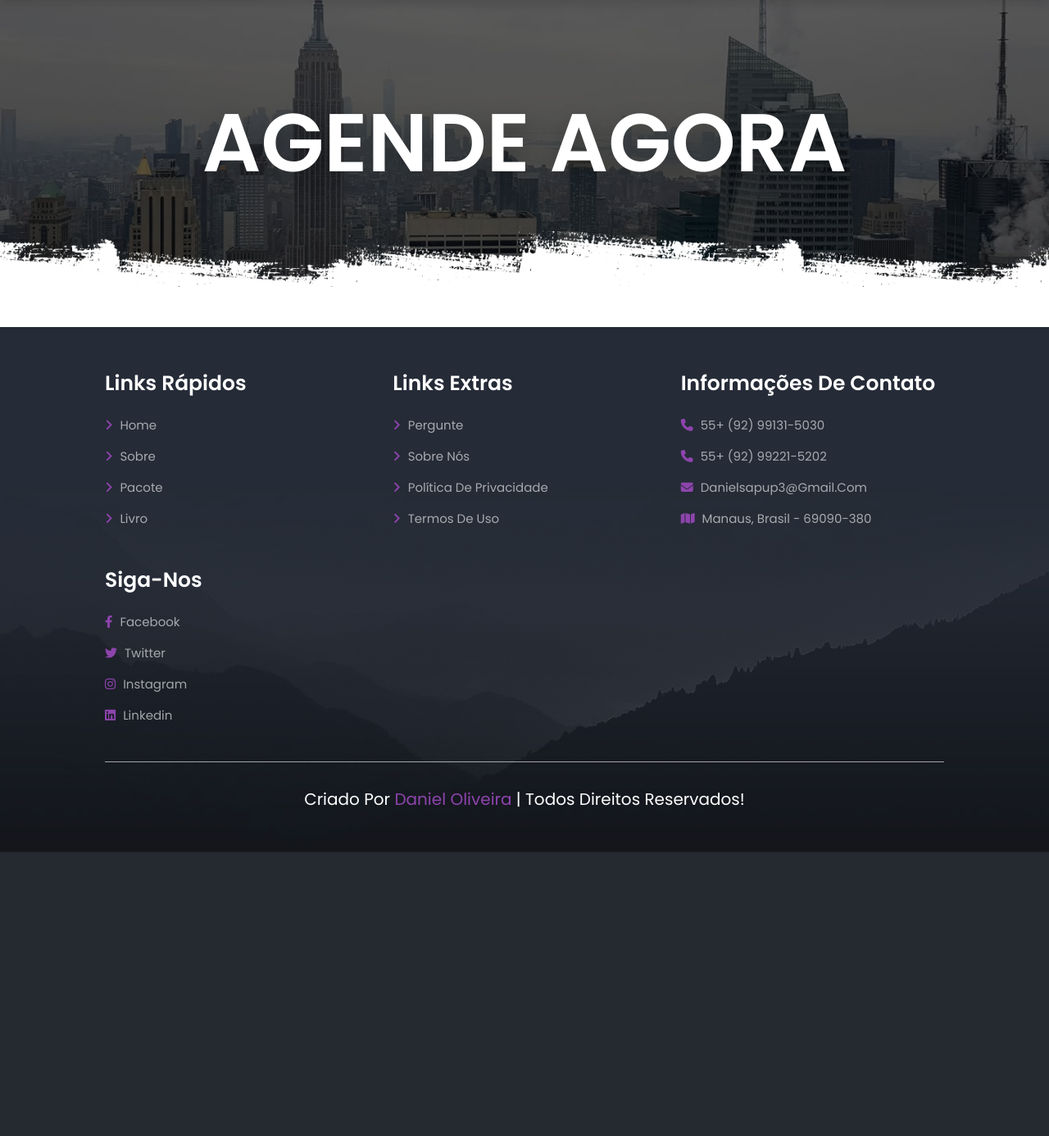
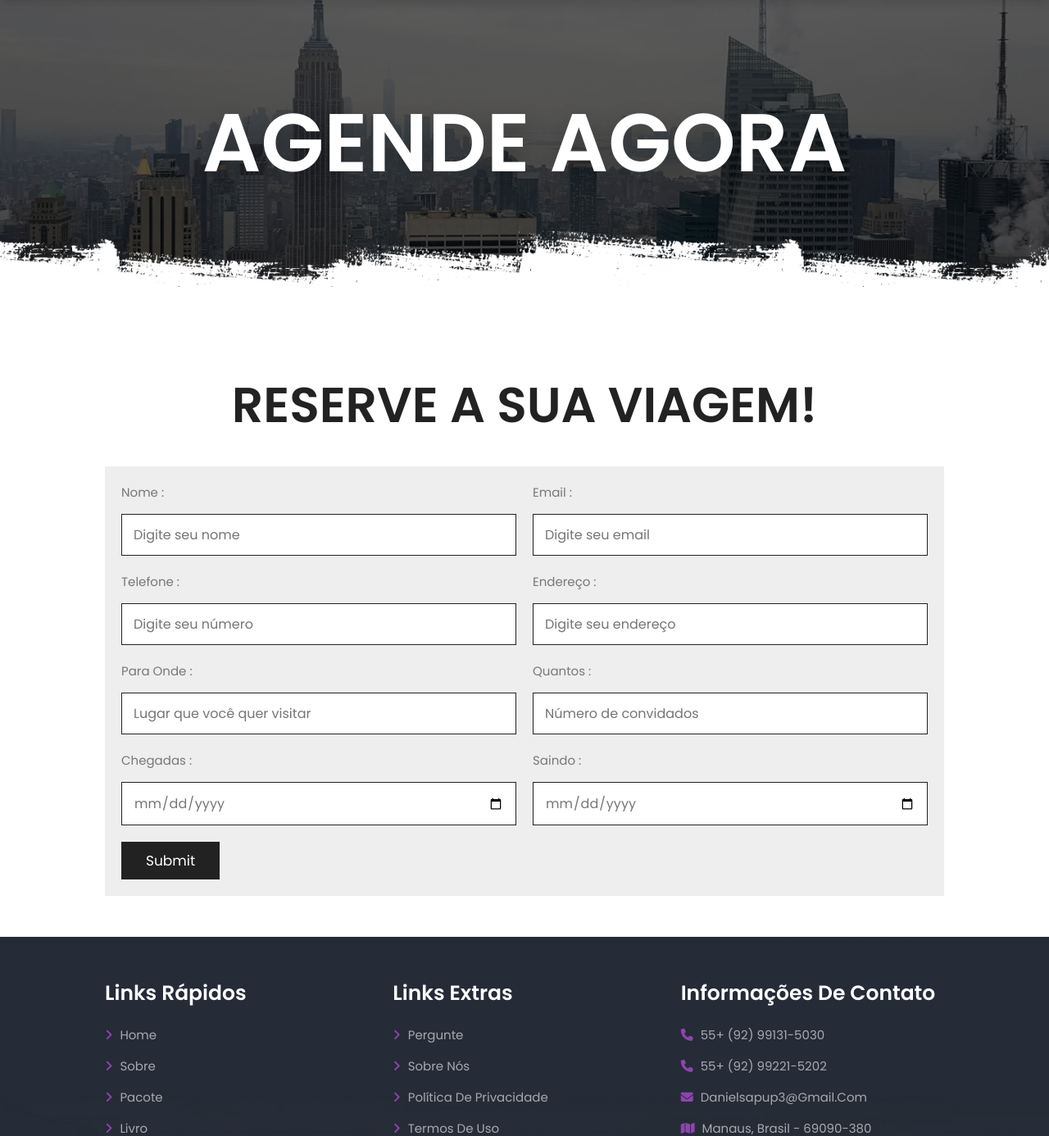
Before and after one commit to daniel-oliv3/travel-e-tour_website, a PHP site: page /book.php in a window 1280 px wide. Shown: the part 79-1465 px from the top of the page at 82% size. Before the commit the page ends 1118 px from the top, so only its background shows below. Run offline with PHP 8.4, Linux system fonts and the light colour scheme.

Commit message:
Update book section and book form

```diff
--- a/book.php
+++ b/book.php
@@ -9,6 +9,8 @@
 	<link rel="shortcut icon" href="img/favicon.ico"/>
 	<!-- Font Awesome CDN Link -->
 	<link rel="stylesheet" href="https://cdnjs.cloudflare.com/ajax/libs/font-awesome/6.2.0/css/all.min.css">
+	<!-- Swiper CSS Link -->
+	<link rel="stylesheet" href="https://cdn.jsdelivr.net/npm/swiper@8/swiper-bundle.min.css">
 </head>
 <body>
 <!-- ======= Header Section ======= -->
@@ -26,6 +28,49 @@
 <div class="heading" style="background:url(img/header-bg-3.png) no-repeat">
 	<h1>Agende agora</h1>
 </div>
+
+
+<!-- ======= Book Section ======= -->
+<section class="booking">
+   <h1 class="heading-title">Reserve a sua viagem!</h1>
+   <form action="book_form.php" method="post" class="book-form">
+      <div class="flex">
+         <div class="inputBox">
+            <span>nome :</span>
+            <input type="text" placeholder="Digite seu nome" name="name">
+         </div>
+         <div class="inputBox">
+            <span>email :</span>
+            <input type="email" placeholder="Digite seu email" name="email">
+         </div>
+         <div class="inputBox">
+            <span>telefone :</span>
+            <input type="number" placeholder="Digite seu número" name="phone">
+         </div>
+         <div class="inputBox">
+            <span>Endereço :</span>
+            <input type="text" placeholder="Digite seu endereço" name="address">
+         </div>
+         <div class="inputBox">
+            <span>Para onde :</span>
+            <input type="text" placeholder="Lugar que você quer visitar" name="location">
+         </div>
+         <div class="inputBox">
+            <span>Quantos :</span>
+            <input type="number" placeholder="Número de convidados" name="guests">
+         </div>
+         <div class="inputBox">
+            <span>Chegadas :</span>
+            <input type="date" name="Chegadas">
+         </div>
+         <div class="inputBox">
+            <span>Saindo :</span>
+            <input type="date" name="Saindo">
+         </div>
+      </div>
+      <input type="submit" value="submit" class="btn" name="Enviar">
+   </form>
+</section>
 
 
 <!-- ======= Footer Section ======= -->
--- a/css/style.css
+++ b/css/style.css
@@ -520,6 +520,53 @@ section {
  }
 
 
+ /* ======= Book Section ======= */
+ .booking .book-form{
+    padding:2rem;
+    background: var(--light-bg);
+ }
+
+ .booking .book-form .flex{
+    display: flex;
+    flex-wrap: wrap;
+    gap:2rem;
+ }
+
+ .booking .book-form .flex .inputBox{
+    flex:1 1 41rem;
+ }
+
+ .booking .book-form .flex .inputBox input{
+    width: 100%;
+    padding:1.2rem 1.4rem;
+    font-size: 1.6rem;
+    color:var(--light-black);
+    text-transform: none;
+    margin-top: 1.5rem;
+    border:var(--border);
+ }
+
+ .booking .book-form .flex .inputBox input:focus{
+    background: var(--black);
+    color:var(--white);
+ }
+
+ .booking .book-form .flex .inputBox input:focus::placeholder{
+    color:var(--light-white);
+ }
+
+ .booking .book-form .flex .inputBox span{
+    font-size: 1.5rem;
+    color:var(--light-black);
+ }
+
+ .booking .book-form .btn{
+    margin-top: 2rem;
+ }
+
+
+
+
 
 /* ======= Footer Section ======= */
 .footer {
```
Also changed, not shown: book_form.php (+18 -68 lines).
